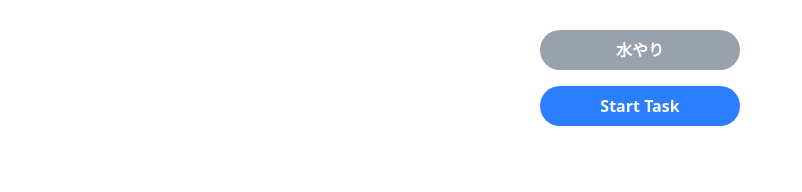
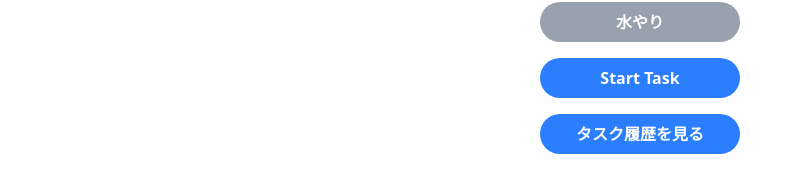
Before and after one commit to uyukigakata/bh_20250503_team_g, a Next.js app in the folder client/: page / in a window 1280 px wide. Shown: the part 646-838 px from the top of the page, without its empty margins (0-802 px from the left). Built offline with nearby package versions, Linux system fonts and the light colour scheme.

Commit message:
feat:add calendar

```diff
--- a/client/app/(main)/page.tsx
+++ b/client/app/(main)/page.tsx
@@ -23,6 +23,11 @@
             Start Task
           </button>
         </Link>
+        <Link href="/calendar" className="mt-4">
+          <button className="bg-blue-500 hover:bg-blue-400 text-white font-bold py-2 px-4 rounded-4xl min-w-[200px]">
+            タスク履歴を見る
+          </button>
+        </Link>
       </div>
     </div>
   );
--- a/client/app/calendar/page.tsx
+++ b/client/app/calendar/page.tsx
@@ -16,8 +16,8 @@
         start: startOfMonth(currentMonth),
         end: endOfMonth(currentMonth),
     });
-    const handleNextMonth = () => setCurrentMonth((prev) =>addMonths(prev,1));
-    const handlePrevMonth = () => setCurrentMonth((prev) =>subMonths(prev,1));
+    const handleNextMonth = () => setCurrentMonth((prev) => addMonths(prev, 1));
+    const handlePrevMonth = () => setCurrentMonth((prev) => subMonths(prev, 1));
     return (
         <div className="max-w-md mx-auto p-4  mt-10 rounded-lg shadow">
             <div className="flex justify-between mb-2">
--- a/client/app/timer/page.tsx
+++ b/client/app/timer/page.tsx
@@ -39,7 +39,6 @@
             >
                 終了
             </button>
-
             {/* モーダルウィンドウ */}
             {!isRunning && (
                 <div className="fixed inset-0 bg-gray-800 bg-opacity-50 flex justify-center items-center">
```
Lines whose indentation alone changed are shown as unchanged.
